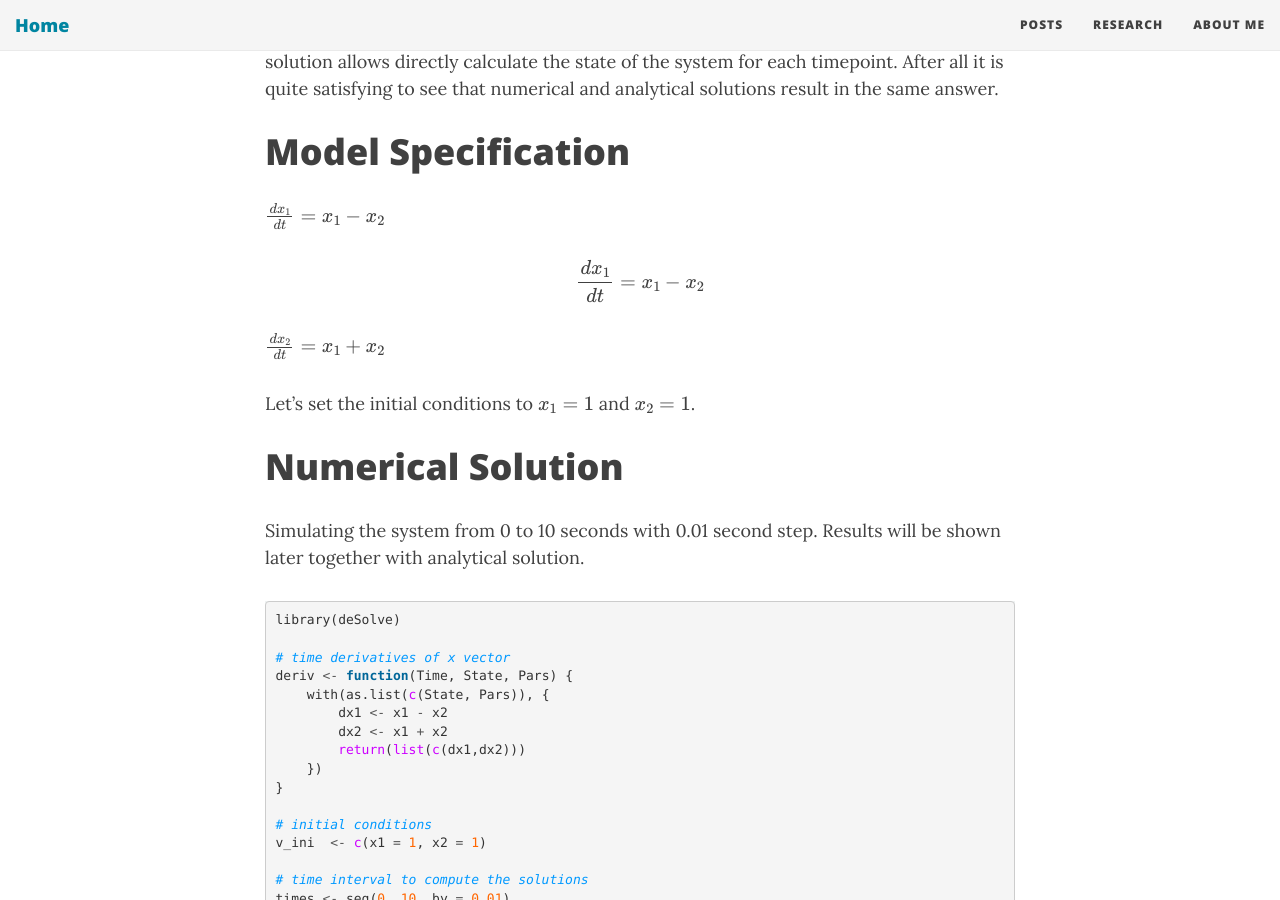
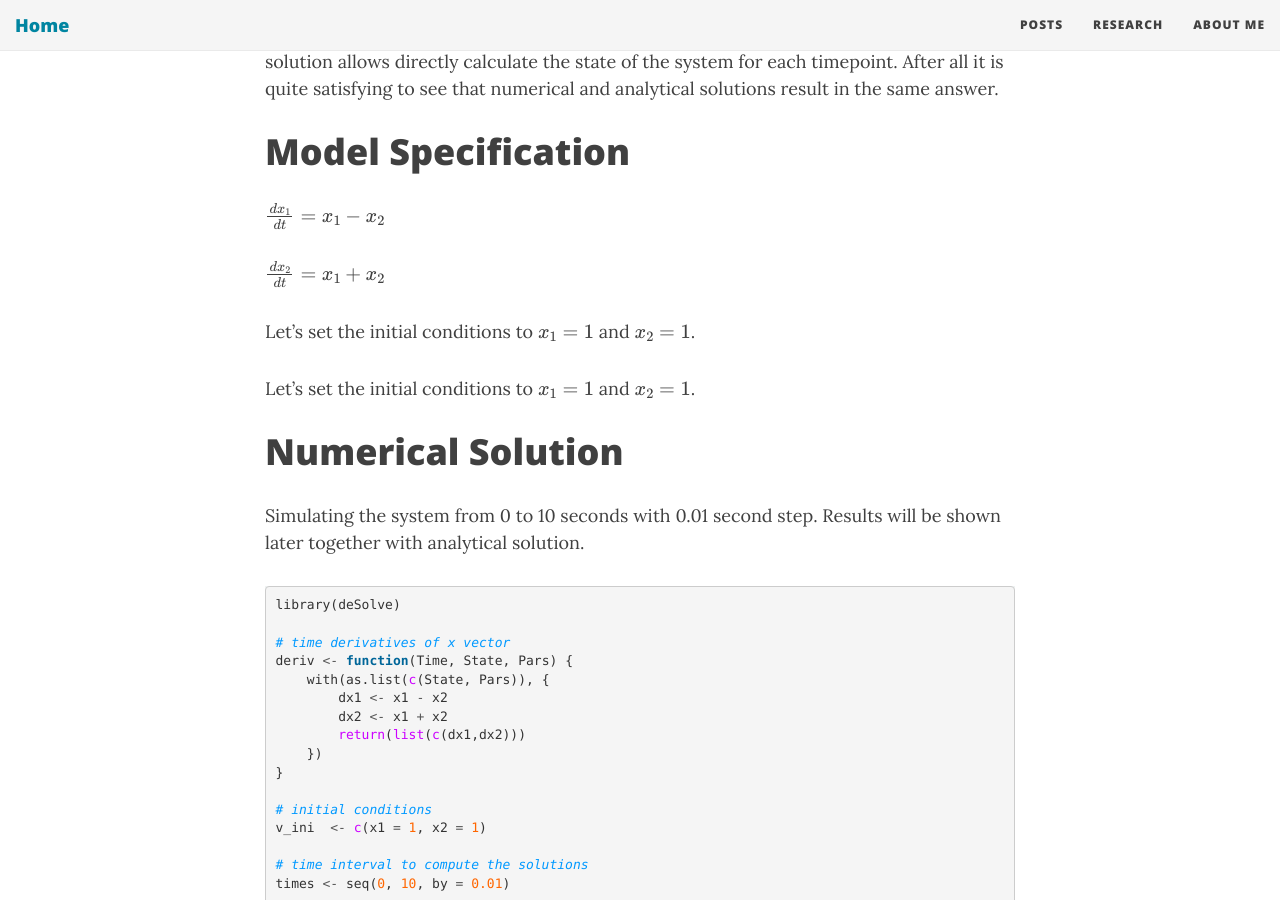
Before and after one commit to vladpetyuk/vladpetyuk.github.io, a Jekyll site: the page built from blog/_posts/2017-01-14-min_ODE_systems_complex_roots.md, in a window 1280 px wide and 900 px high, scrolled down 1088 px. Built offline with Jekyll 4.4.1, drawn with Linux system fonts in a browser that asks for light colours; nearby versions of some CDN libraries; formulas are drawn with MathJax 3; comment, search, counter and statistics services are not loaded.

Commit message:
addendum

```diff
--- a/blog/_posts/2017-01-14-min_ODE_systems_complex_roots.md
+++ b/blog/_posts/2017-01-14-min_ODE_systems_complex_roots.md
@@ -46,12 +46,14 @@ result in the same answer.
 \\( \\frac{dx_1}{dt} = x_1 - x_2 \\)
 <!-- $$ \frac{dx_1}{dt} = x_1 - x_2 $$ -->
 
-\\[ \\frac{dx_1}{dt} = x_1 - x_2 \\]
+<!-- \\[ \\frac{dx_1}{dt} = x_1 - x_2 \\] -->
 
-<!-- \\( \\frac{dx_2}{dt} = x_1 + x_2 \\) -->
-$$ \frac{dx_2}{dt} = x_1 + x_2 $$
+\\( \\frac{dx_2}{dt} = x_1 + x_2 \\)
+<!-- $$ \frac{dx_2}{dt} = x_1 + x_2 $$ -->
 
 Let's set the initial conditions to $$x_1 = 1$$ and $$x_2 = 1$$.
+
+Let's set the initial conditions to $$x_1 = 1$$ and \\(x_2 = 1\\).
 
 
 
```
Also changed, not shown: blog/_R/2017-01-14-min_ODE_systems_complex_roots.Rmd (+5 -3 lines).
